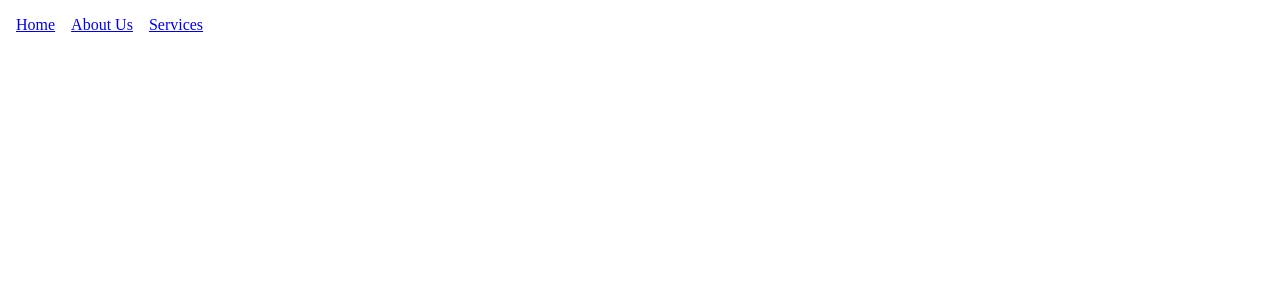
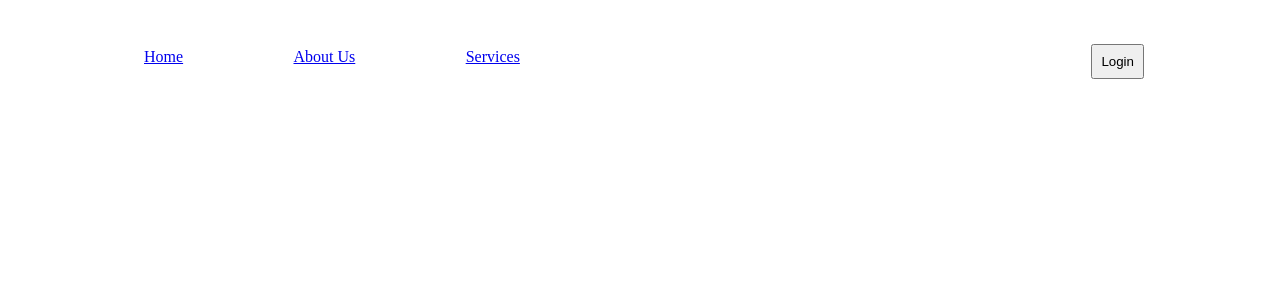
Before and after one commit to jeshwanthreddy13/Stock-Market-Prediction, a React (Create React App) app: page / in a window 1280 px wide. Shown: the top 300 px of the page. Built offline with nearby package versions, Linux system fonts and the light colour scheme.

Commit message:
Login button

```diff
--- a/src/pages/landing.css
+++ b/src/pages/landing.css
@@ -1,8 +1,10 @@
 ul {
     list-style-type: none;
     margin: 0;
+    margin-top: 5vh;
     padding: 0;
     overflow: hidden;
+    margin-left: 10vw;
   }
 
   li {
@@ -12,4 +14,12 @@ ul {
   li a {
     display: block;
     padding: 8px;
+    padding-right: 8vw;
   }
+  button{
+    float: right;
+    display: block;
+    margin: 4px;
+    margin-right: 10vw;
+    padding: 8px;
+  }
--- a/src/pages/landing.js
+++ b/src/pages/landing.js
@@ -5,11 +5,12 @@ class LandingPage extends Component {
     render() {
       return (
       <div>
-        <ul>
-            <li><a href="/">Home</a></li>
-            <li><a href="about">About Us</a></li>
-            <li><a href="services">Services</a></li>
-        </ul>
+            <ul>
+                <li><a href="/">Home</a></li>
+                <li><a href="about">About Us</a></li>
+                <li><a href="services">Services</a></li>
+                <button>Login</button>
+            </ul>
       </div>
     )}
   }
```
